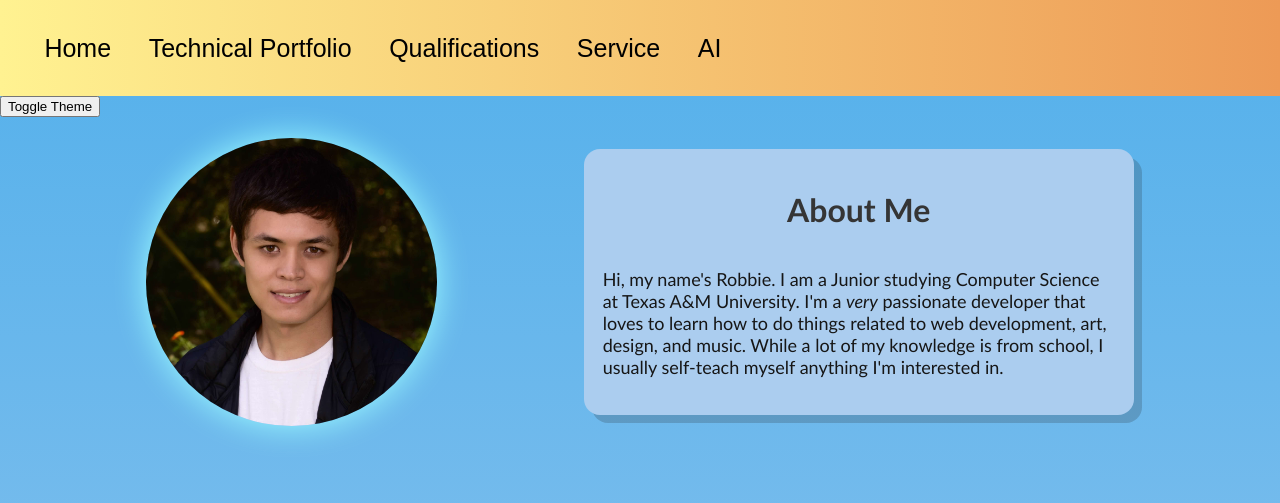
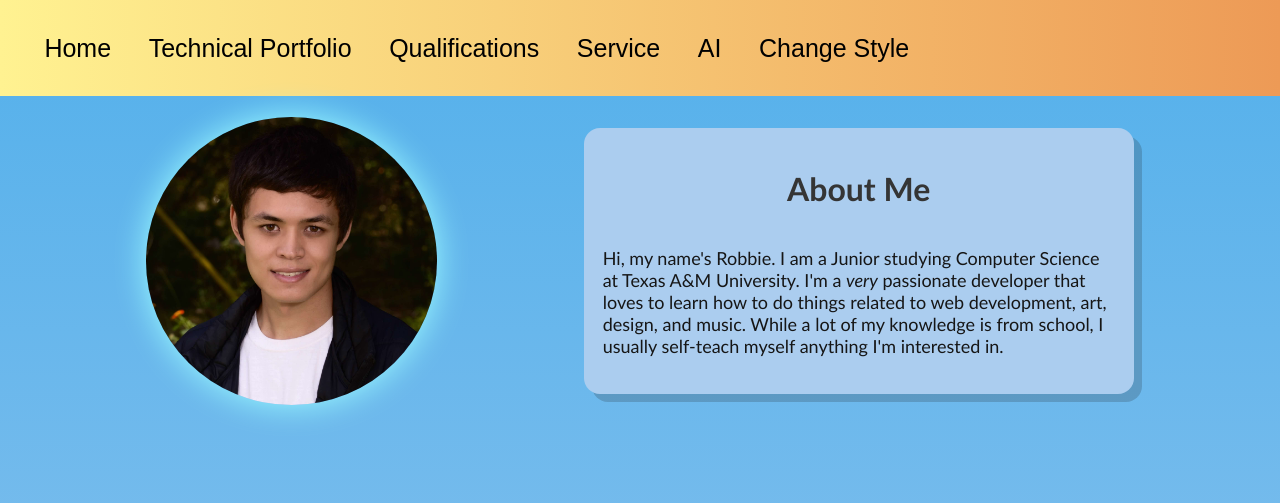
Before and after one commit to LucientZ/personal-website-CSCE-315, a plain HTML site: page index.html in a window 1280 px wide. Shown: the top 503 px of the page. Drawn offline with Linux system fonts and the light colour scheme.

Commit message:
Made Change Style part of header

```diff
--- a/index.html
+++ b/index.html
@@ -37,9 +37,11 @@
                     <button type="button" class="nav-btn">AI</button>
                 </a>
             </div>
+            <div class="nav-btn-container">
+                    <button type="button" onclick="toggleTheme()" class="nav-btn">Change Style</button>
+            </div>
         </nav>
     </header>
-    <button type="button" onclick="toggleTheme()">Toggle Theme</button>
     <div class="content">
         <div class="flex-row-container">
             <img src="./assets/Self_Portrait.jpg" alt="Picture of me" style="height:18rem"
```
Also changed, not shown: ai.html (+6 -1 lines), qualifications.html (+6 -1 lines), service.html (+6 -1 lines), technical.html (+6 -1 lines).
